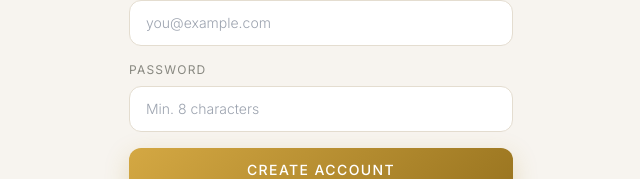
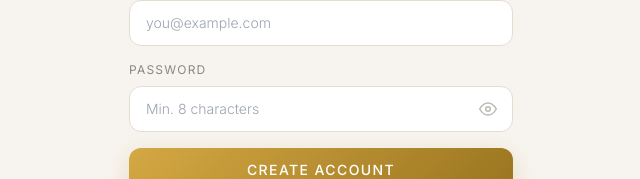
Before and after one commit to taldobern/luxury-real-estate-ai, a Next.js app: page /signup in a window 1280 px wide. Shown: the part 417-596 px from the top of the page, without its empty margins (319-959 px from the left). Built offline with nearby package versions, Linux system fonts and the light colour scheme.

Commit message:
Add show/hide password toggle on signup form
Co-Authored-By: Claude Sonnet 4.6 <noreply@anthropic.com>

```diff
--- a/app/signup/page.tsx
+++ b/app/signup/page.tsx
@@ -9,6 +9,7 @@ export default function SignupPage() {
   const [email, setEmail] = useState("");
   const [password, setPassword] = useState("");
   const [name, setName] = useState("");
+  const [showPassword, setShowPassword] = useState(false);
   const [loading, setLoading] = useState(false);
   const [error, setError] = useState<string | null>(null);
   const [success, setSuccess] = useState(false);
@@ -106,10 +107,26 @@ export default function SignupPage() {
 
           <div>
             <label className="block text-xs tracking-widest uppercase mb-2" style={{ color: "#888880" }}>Password</label>
-            <input type="password" value={password} onChange={(e) => setPassword(e.target.value)} required
-              placeholder="Min. 8 characters" minLength={8}
-              className="w-full px-4 py-3 rounded-xl text-sm font-light"
-              style={{ background: "#fff", border: "1px solid #e4ddd0", color: "#1a1a1a" }} />
+            <div className="relative">
+              <input type={showPassword ? "text" : "password"} value={password} onChange={(e) => setPassword(e.target.value)} required
+                placeholder="Min. 8 characters" minLength={8}
+                className="w-full px-4 py-3 pr-12 rounded-xl text-sm font-light"
+                style={{ background: "#fff", border: "1px solid #e4ddd0", color: "#1a1a1a" }} />
+              <button type="button" onClick={() => setShowPassword(!showPassword)}
+                className="absolute right-3 top-1/2 -translate-y-1/2 p-1"
+                style={{ color: "#bbb8b0" }}>
+                {showPassword ? (
+                  <svg width="18" height="18" viewBox="0 0 24 24" fill="none" stroke="currentColor" strokeWidth="2">
+                    <path d="M17.94 17.94A10.07 10.07 0 0112 20c-7 0-11-8-11-8a18.45 18.45 0 015.06-5.94M9.9 4.24A9.12 9.12 0 0112 4c7 0 11 8 11 8a18.5 18.5 0 01-2.16 3.19M1 1l22 22" />
+                  </svg>
+                ) : (
+                  <svg width="18" height="18" viewBox="0 0 24 24" fill="none" stroke="currentColor" strokeWidth="2">
+                    <path d="M1 12s4-8 11-8 11 8 11 8-4 8-11 8-11-8-11-8z" />
+                    <circle cx="12" cy="12" r="3" />
+                  </svg>
+                )}
+              </button>
+            </div>
           </div>
 
           {error && (
```
